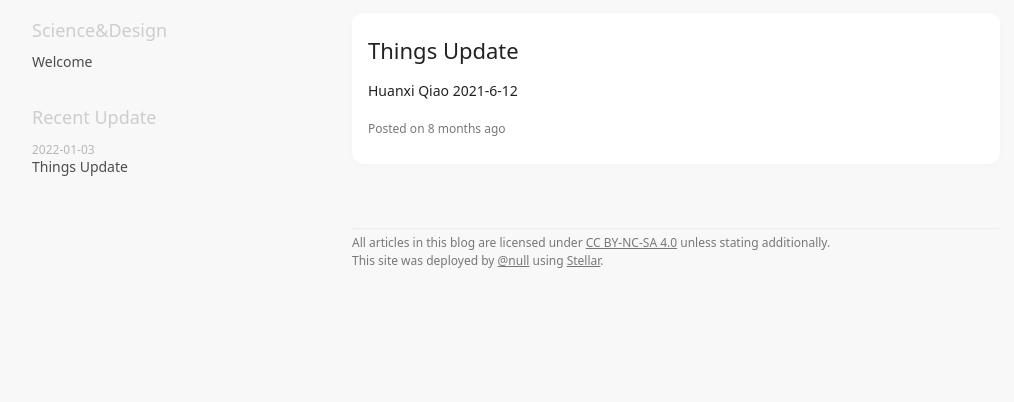
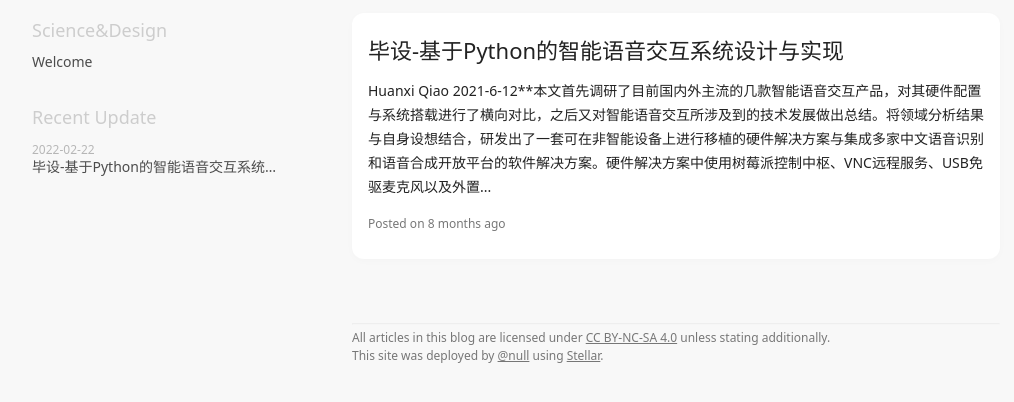
Before and after one commit to Huanxiizz/huanxiizz.github.io, a plain HTML site: page index.html in a window 1280 px wide. Shown: the part 110-512 px from the top of the page, without its empty margins (28-1042 px from the left). Drawn offline with nearby package versions, Linux system fonts and the light colour scheme; some packages are replaced by stand-ins of ours; a script that the page names is missing.

Commit message:
Site updated: 2022-02-22 01:19:34

```diff
--- a/index.html
+++ b/index.html
@@ -83,7 +83,7 @@
 
 
 
-<div class="widget-wrap" id="recent"><div class="widget-header h4 dis-select"><span class="name">Recent Update</span></div><div class="widget-body fs14"><div class="post-title reveal"><div class="cap"><time>2022-01-03</time></div><a href="/2021/06/12/article2106/">Things Update</a></div></div></div>
+<div class="widget-wrap" id="recent"><div class="widget-header h4 dis-select"><span class="name">Recent Update</span></div><div class="widget-body fs14"><div class="post-title reveal"><div class="cap"><time>2022-02-22</time></div><a href="/2021/06/12/article2106/">毕设-基于Python的智能语音交互系统设计与实现</a></div></div></div>
 
 
 
@@ -130,12 +130,11 @@
   <div class="post-list post"><a class="post-card post article" href="/2021/06/12/article2106/"><article class="excerpt md">
 
 <h2 class="post-title">
-  Things Update
+  毕设-基于Python的智能语音交互系统设计与实现
 </h2>
 <div class='excerpt'>
 
-    <p>Huanxi Qiao 2021-6-12
-</p>
+    <p>Huanxi Qiao 2021-6-12**本文首先调研了目前国内外主流的几款智能语音交互产品，对其硬件配置与系统搭载进行了横向对比，之后又对智能语音交互所涉及到的技术发展做出总结。将领域分析结果与自身设想结合，研发出了一套可在非智能设备上进行移植的硬件解决方案与集成多家中文语音识别和语音合成开放平台的软件解决方案。硬件解决方案中使用树莓派控制中枢、VNC远程服务、USB免驱麦克风以及外置...</p>
 
 </div>
 <div class='meta cap'>
```
Also changed, not shown: 2021/06/12/article2106/index.html (+8 -8 lines), 404.html (+1 -1 lines), archives/2021/06/index.html (+2 -2 lines), archives/2021/index.html (+2 -2 lines), archives/index.html (+2 -2 lines).
